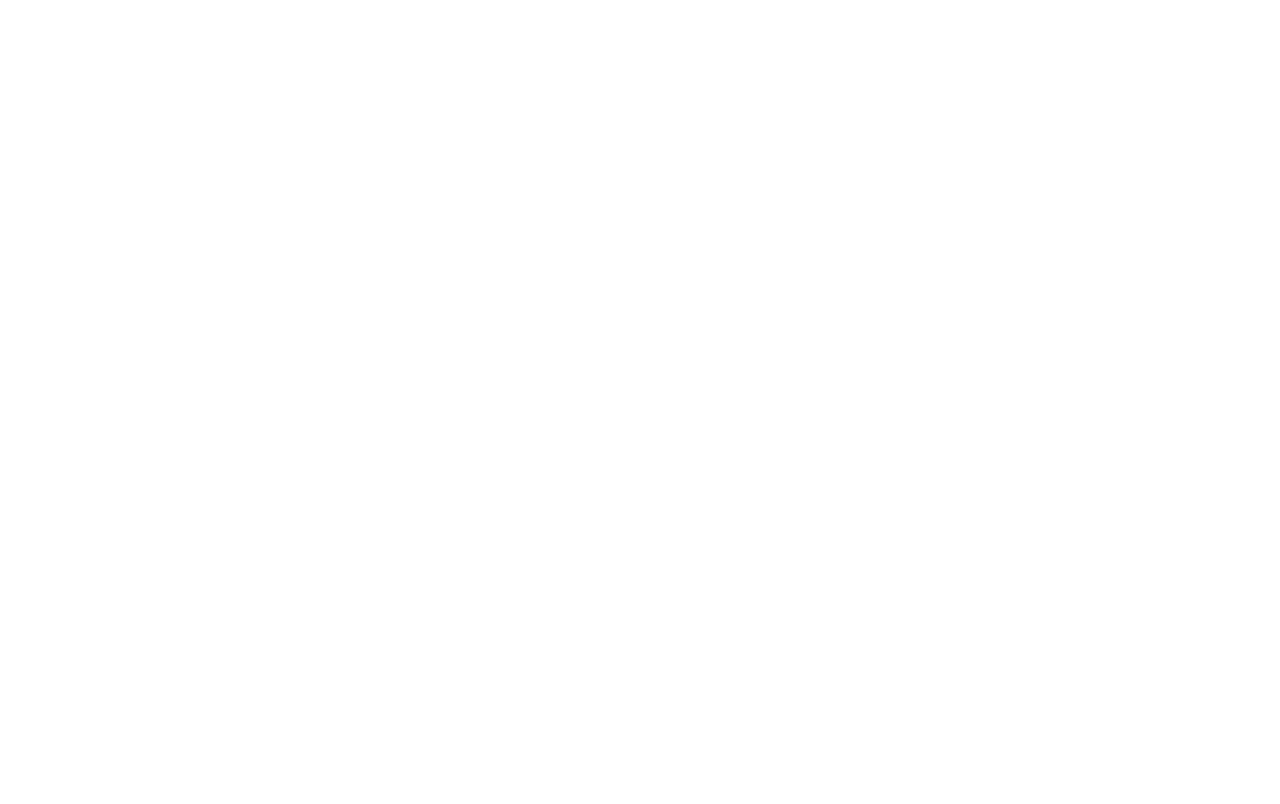
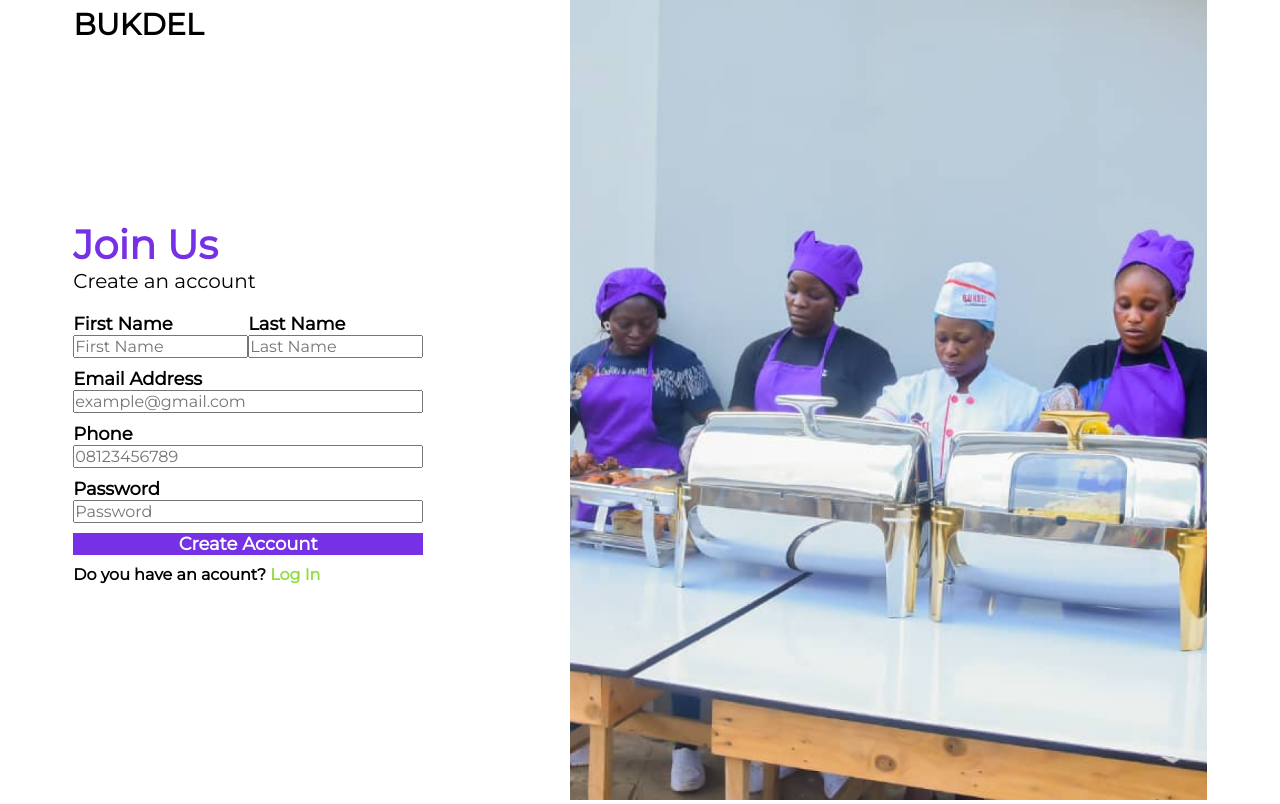
Before and after one commit to adewaleftk/bukdel, a React (Vite) app: page /join in a window 1280 px wide. Before the commit this address had no page. Built offline with nearby package versions, Linux system fonts and the light colour scheme.

Commit message:
ES6 Basics

```diff
--- a/src/App.jsx
+++ b/src/App.jsx
@@ -4,6 +4,7 @@ import Delicacies from "./assets/pages/Delicacies"
 import Logistics from "./assets/pages/Logistics"
 import Login from "./assets/components/Login"
 import ForgotPassword from "./assets/components/ForgotPassword"
+import Signup from "./assets/components/Signup"
 
 function App() {
 
@@ -14,6 +15,7 @@ function App() {
         <Route path="/delicacies" element={<Delicacies />} />
         <Route path="/logistics" element={<Logistics />} />
         <Route path="/login" element={<Login />} />
+        <Route path="/join" element={<Signup />} />
         <Route path="/forgot-password" element={<ForgotPassword />} />
       </Routes>
     </>
--- a/src/assets/components/DelicaciesHero.jsx
+++ b/src/assets/components/DelicaciesHero.jsx
@@ -10,9 +10,11 @@ function DelicaciesHero() {
             <p><span>Jollof Rice </span>Prepared</p>
             <p>and Ready in 5minutes</p>
             <div className='auth'>
-                <div>Login</div>
-                <div>Sign Up</div>
-            </div>
+              <div>
+                <a href='/login'>Login</a>
+              </div>
+            <div>Sign Up</div>
+        </div>
         </div>
         <div>
             <img src={Jollof} alt="A plate of Jollof Rice" />
--- a/src/assets/components/Navbar.jsx
+++ b/src/assets/components/Navbar.jsx
@@ -8,7 +8,9 @@ function Navbar() {
             <div>
               <a href='/login'>Login</a>
             </div>
-            <div>Sign Up</div>
+            <div className='join'>
+              <a href='/join'>Sign Up</a>
+            </div>
         </div>
     </div>
   )
--- /dev/null
+++ b/src/assets/components/Signup.jsx
@@ -0,0 +1,123 @@
+import '../styles/signup.css'
+import { useState } from 'react';
+import SignupImage from '../images/signup-image.png';
+
+function Signup() {
+
+    const [firstName, setFirstName] = useState('');
+    const [lastName, setLastname] = useState('');
+    const [email, setEmail] = useState('');
+    const [phoneNumber, setPhonenumber] = useState('');
+    const [password, setPassword] = useState('');
+
+    const handleFirstnameChange = (e) => {
+      setFirstName(e.target.value);
+    };
+
+    const handleLastnameChange = (e) => {
+      setLastname(e.target.value);
+    };
+
+    const handleEmailChange = (e) => {
+        setEmail(e.target.value);
+    };
+
+    const handlePhonenumberChange = (e) => {
+        setPhonenumber(e.target.value);
+    };
+
+    const handlePasswordChange = (e) => {
+        setPassword(e.target.value);
+    };
+
+    const handleSubmit = (e) => {
+        e.preventDefault();
+        // Your login logic here
+        console.log('Email:', email);
+        console.log('Password:', password);
+        // You can use this data to authenticate the user or handle the login process.
+      };
+
+  return (
+
+    <div className='signup'>
+        <div className='signup-box'>
+            <div className='logo'>BUKDEL</div>
+            <div className='signup-heading'>
+                <h2>Join Us</h2>
+                <p>Create an account</p>
+            </div>
+            <form onSubmit={handleSubmit}>
+                <div className='signup-first-last'>
+                    <div>
+                    <p><label htmlFor="firstName">First Name</label></p>
+                    <input
+                    type="text"
+                    placeholder="First Name"
+                    id="firstName"
+                    value={firstName}
+                    onChange={handleFirstnameChange}
+                    required
+                    />
+                    </div>
+                    <div>
+                        <p><label htmlFor="lastName">Last Name</label></p>
+                        <input
+                        type="text"
+                        placeholder="Last Name"
+                        id="lastName"
+                        value={lastName}
+                        onChange={handleLastnameChange}
+                        required
+                        />
+                    </div>
+                </div>
+                <div>
+                    <p><label htmlFor="email">Email Address</label></p>
+                    <input
+                    type="email"
+                    placeholder="example@gmail.com"
+                    id="email"
+                    value={email}
+                    onChange={handleEmailChange}
+                    required
+                    />
+                </div>
+                <div>
+                    <p><label htmlFor="phoneNumber">Phone </label></p>
+                    <input
+                    type="number"
+                    placeholder="08123456789"
+                    id="phoneNumber"
+                    value={phoneNumber}
+                    onChange={handlePhonenumberChange}
+                    required
+                    />
+                </div>
+                <div>
+                    <p><label htmlFor="password">Password</label></p>
+                    <input
+                    type="password"
+                    placeholder="Password"
+                    id="password"
+                    value={password}
+                    onChange={handlePasswordChange}
+                    required
+                    />
+                </div>
+                <div>
+                    <button type="submit" id='submit' >Create Account</button>
+                </div>
+            </form>
+            <div className='signup-footer'>
+                <p>Do you have an acount? <span><a href='/login'>Log In</a></span></p>
+            </div>
+        </div>
+        <div className='signup-image'>
+            <img src={SignupImage} alt="Signup Image" />
+        </div>
+    </div>
+  )
+}
+
+export default Signup
--- a/src/assets/styles/navbar.css
+++ b/src/assets/styles/navbar.css
@@ -18,6 +18,11 @@
 .auth a {
     text-decoration: none;
     color: #ffffff;
+}
+
+.auth .join a {
+    text-decoration: none;
+    color: #7631E6;
 }
 
 .logo {
--- /dev/null
+++ b/src/assets/styles/signup.css
@@ -0,0 +1,80 @@
+.signup {
+    display: flex;
+    flex-direction: row;
+    justify-content: center;
+    justify-content: space-around;
+}
+
+.signup-image img {
+    height: 100vh;
+}
+
+.signup-first-last {
+    display: flex;
+    flex-direction: row;
+}
+
+.signup-box {
+    display: flex;
+    flex-direction: column;
+    justify-content: center;
+}
+
+.signup-box .logo {
+    position: fixed;
+    top: 0;
+}
+
+.signup-heading h2 {
+    font-size: 40px;
+    font-weight: 800;
+    font-family: Montserrat;
+    color: #7631E6;
+}
+
+.signup-heading p {
+    font-family: Montserrat;
+    font-size: 20px;
+    font-weight: 500;
+    margin-bottom: 20px;
+}
+
+#firstName, #lastName {
+    font-size: 16px;
+    font-family: Montserrat;
+    width: 175px;
+    margin-bottom: 10px;
+}
+
+#email, #phoneNumber, #password, #submit {
+    font-size: 16px;
+    font-family: Montserrat;
+    width: 350px;
+    margin-bottom: 10px;
+}
+
+.signup-box label {
+    font-size: 18px;
+    font-family: Montserrat;
+    font-weight: 700;
+}
+
+#submit {
+    font-family: Montserrat;
+    font-size: 18px;
+    font-weight: 800;
+    color: #ffffff;
+    background: #7631E6;
+    border: none;
+}
+
+.signup-footer {
+    font-family: Montserrat;
+    font-size: 16px;
+    font-weight: 800;
+}
+
+.signup-footer a {
+    color: #90DD3E;
+    text-decoration: none;
+}
```
Also changed, not shown: src/assets/components/Verification.jsx (+9 -0 lines), src/assets/images/signup-image.png (added).
